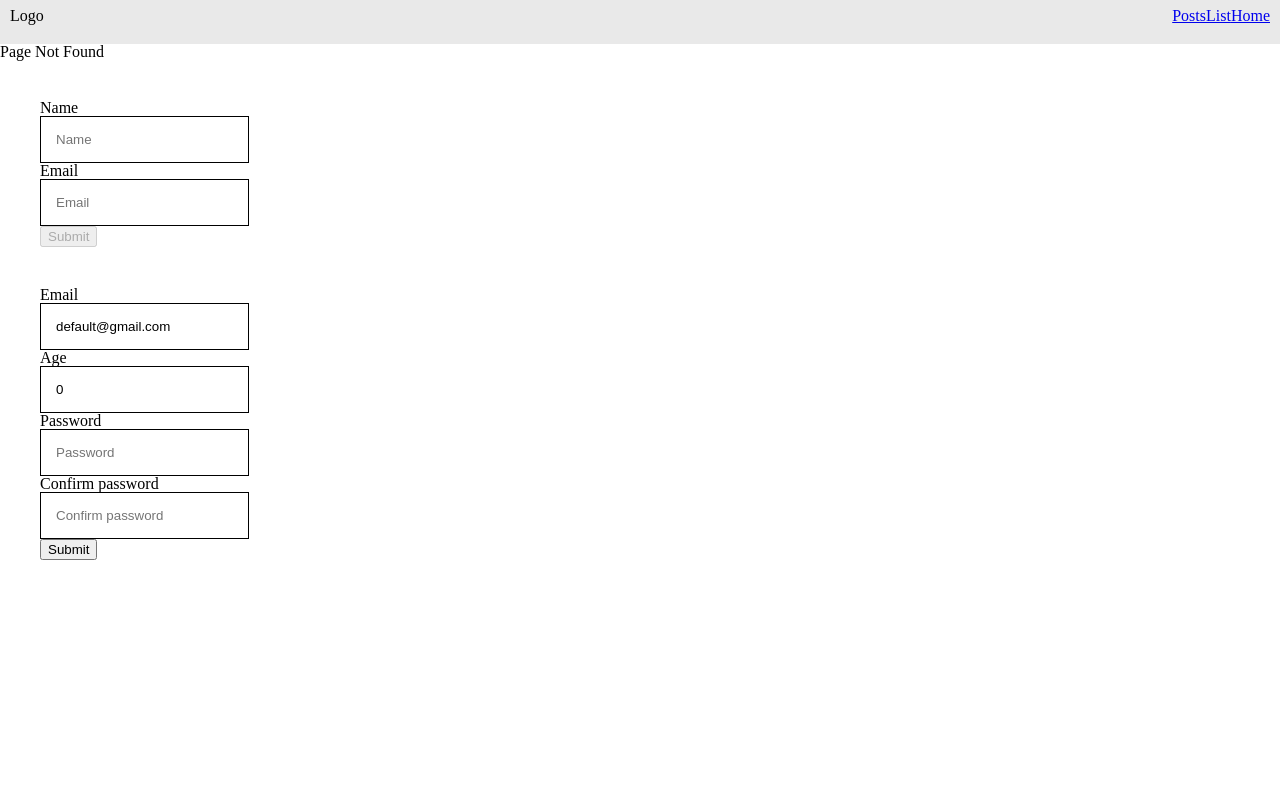
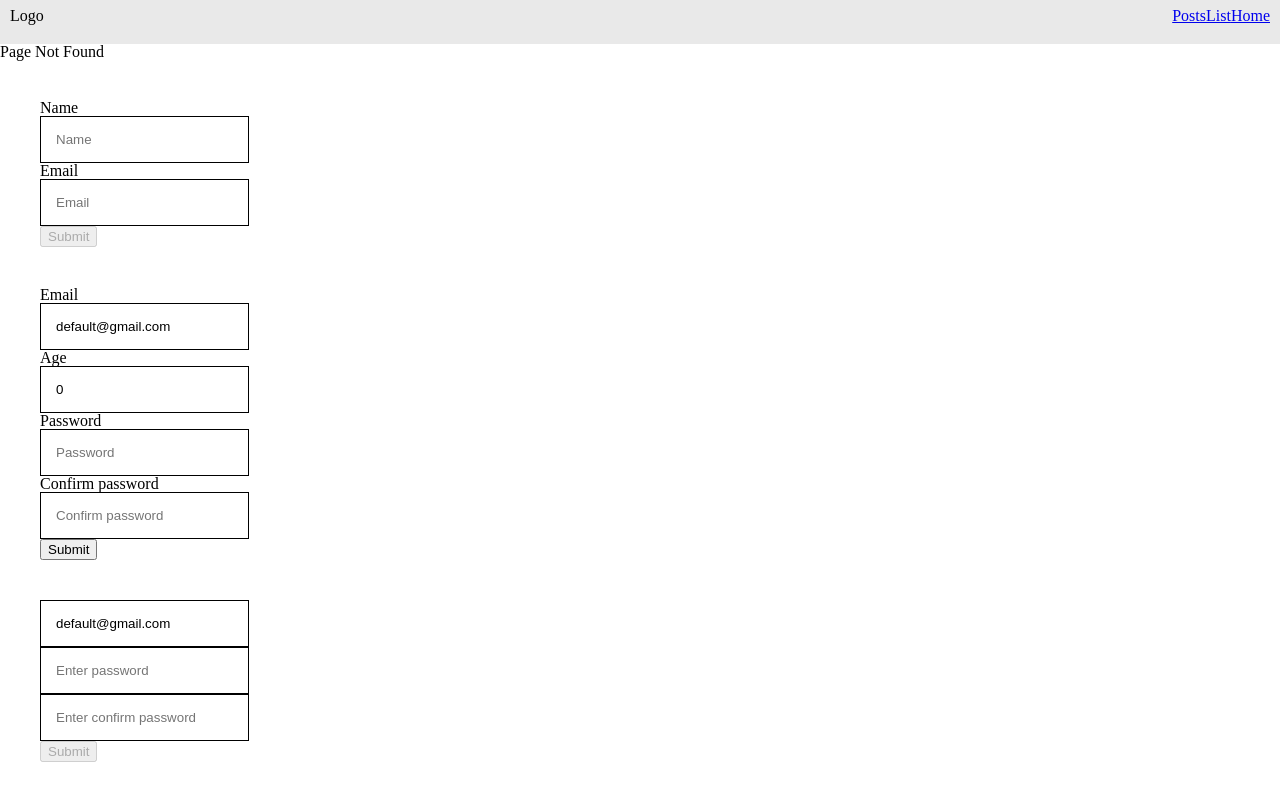
Before and after one commit to littleDeathTrap/react-test-project, a React (Create React App) app: page / in a window 1280 px wide. Shown: the part 606-1406 px from the top of the page. Before the commit the page ends 1206 px from the top, so only its background shows below. Built offline with nearby package versions, Linux system fonts and the light colour scheme; no server answers.

Commit message:
React-hook-form & zod

```diff
--- a/package.json
+++ b/package.json
@@ -3,6 +3,7 @@
   "version": "0.1.0",
   "private": true,
   "dependencies": {
+    "@hookform/resolvers": "^3.3.2",
     "@testing-library/jest-dom": "^5.17.0",
     "@testing-library/react": "^13.4.0",
     "@testing-library/user-event": "^13.5.0",
@@ -10,12 +11,14 @@
     "formik": "^2.4.5",
     "react": "^18.2.0",
     "react-dom": "^18.2.0",
+    "react-hook-form": "^7.47.0",
     "react-router-dom": "^6.16.0",
     "react-scripts": "5.0.1",
     "sass": "1.68.0",
     "uuid": "9.0.1",
     "web-vitals": "^2.1.4",
-    "yup": "^1.3.2"
+    "yup": "^1.3.2",
+    "zod": "^3.22.4"
   },
   "scripts": {
     "start": "react-scripts start",
--- a/src/App.js
+++ b/src/App.js
@@ -16,6 +16,7 @@ import Header from "./pages/Header";
 import PageNotFound from "./pages/PageNotFound";
 import FormikForm from "./components/forms/FormikForm";
 import CustomeForm from "./components/forms/CustomeForm";
+import ReactHookForm from "./components/forms/ReactHookForm";
 
 function App() {
   const buttonSend = () => console.log("Send");
@@ -107,6 +108,7 @@ function App() {
       </Routes>
       <CustomeForm />
       <FormikForm />
+      <ReactHookForm />
     </>
   );
 }
--- /dev/null
+++ b/src/components/forms/ReactHookForm.jsx
@@ -0,0 +1,79 @@
+import { useForm } from "react-hook-form";
+import { zodResolver } from "@hookform/resolvers/zod";
+import { basicSchema } from './ZodSchema';
+
+const ReactHookForm = () => {
+  const { register, handleSubmit, formState, getValues } = useForm({
+    defaultValues: {
+      email: "default@gmail.com",
+      password: "",
+      confirmPassword: "",
+    },
+    resolver: zodResolver(basicSchema),
+    mode: 'onBlur'
+  });
+
+  const handleSubmitForm = (e) => {
+    console.log("Form submit");
+    // reset();
+    //console.log(email, password, confirmPassword);
+  };
+
+  return (
+    <form onSubmit={handleSubmit(handleSubmitForm)}>
+      <div>
+        <input
+          {...register("email", {
+            required: "Field is required",
+          })}
+          type="email"
+          placeholder="Enter email"
+        />
+        {formState.errors.email && (
+          <p className="error-message">{formState.errors.email.message}</p>
+        )}
+      </div>
+
+      <div>
+        <input
+          {...register("password", {
+            required: "Field is required",
+            // minLength: {
+            //   value: 10,
+            //   message: "Пароль має бути більше 10 символів",
+            // },
+            // maxLength: {
+            //   value: 15,
+            //   message: "Пароль має бути менше 10 символів",
+            // },
+          })}
+          type="password"
+          placeholder="Enter password"
+        />
+        {formState.errors.password && (
+          <p className="error-message">{formState.errors.password.message}</p>
+        )}
+      </div>
+
+      <div>
+        <input
+          {...register("confirmPassword", {
+            required: "Field is required",
+            // validate: (value) =>
+            //   value === getValues("password") || "Паролі мають співпадати",
+          })}
+          type="password"
+          placeholder="Enter confirm password"
+        />
+        {formState.errors.confirmPassword && (
+          <p className="error-message">
+            {formState.errors.confirmPassword.message}
+          </p>
+        )}
+      </div>
+
+      <button type="submit" disabled={!formState.isValid}>Submit</button>
+    </form>
+  );
+};
+export default ReactHookForm;
--- /dev/null
+++ b/src/components/forms/ZodSchema.js
@@ -0,0 +1,12 @@
+import { z } from "zod";
+
+export const basicSchema = z
+  .object({
+    email: z.string().email(),
+    password: z.string().min(10, "Password must be at least 10 ch"),
+    confirmPassword: z.string().min(10, "Password must be at least 10 ch"),
+  })
+  .refine((data) => data.password === data.confirmPassword, {
+    message: "Password must match",
+    path: ["confirmPassword"],
+  });
```
Also changed, not shown: 1 other file (tests, documents, lock files or other folders).
